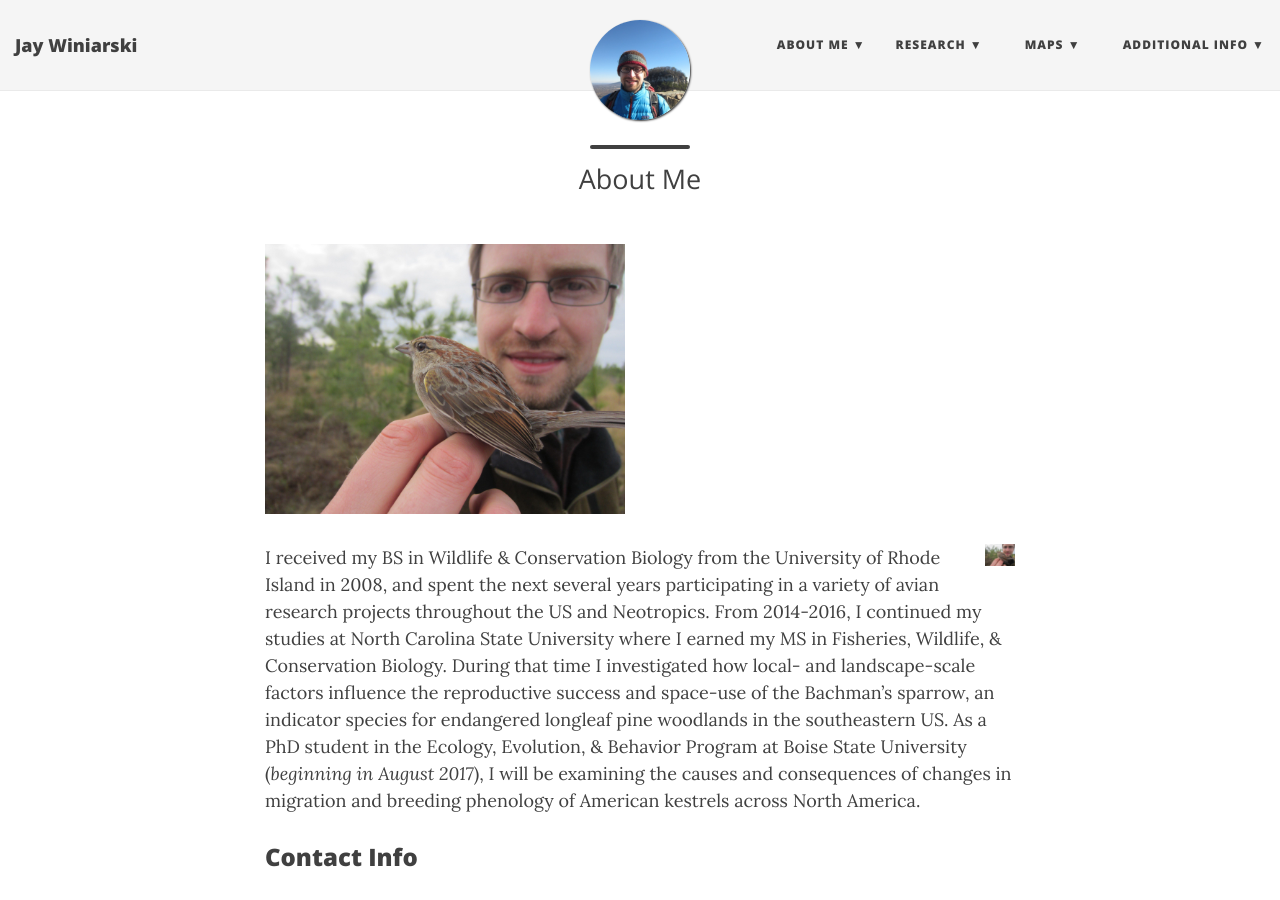
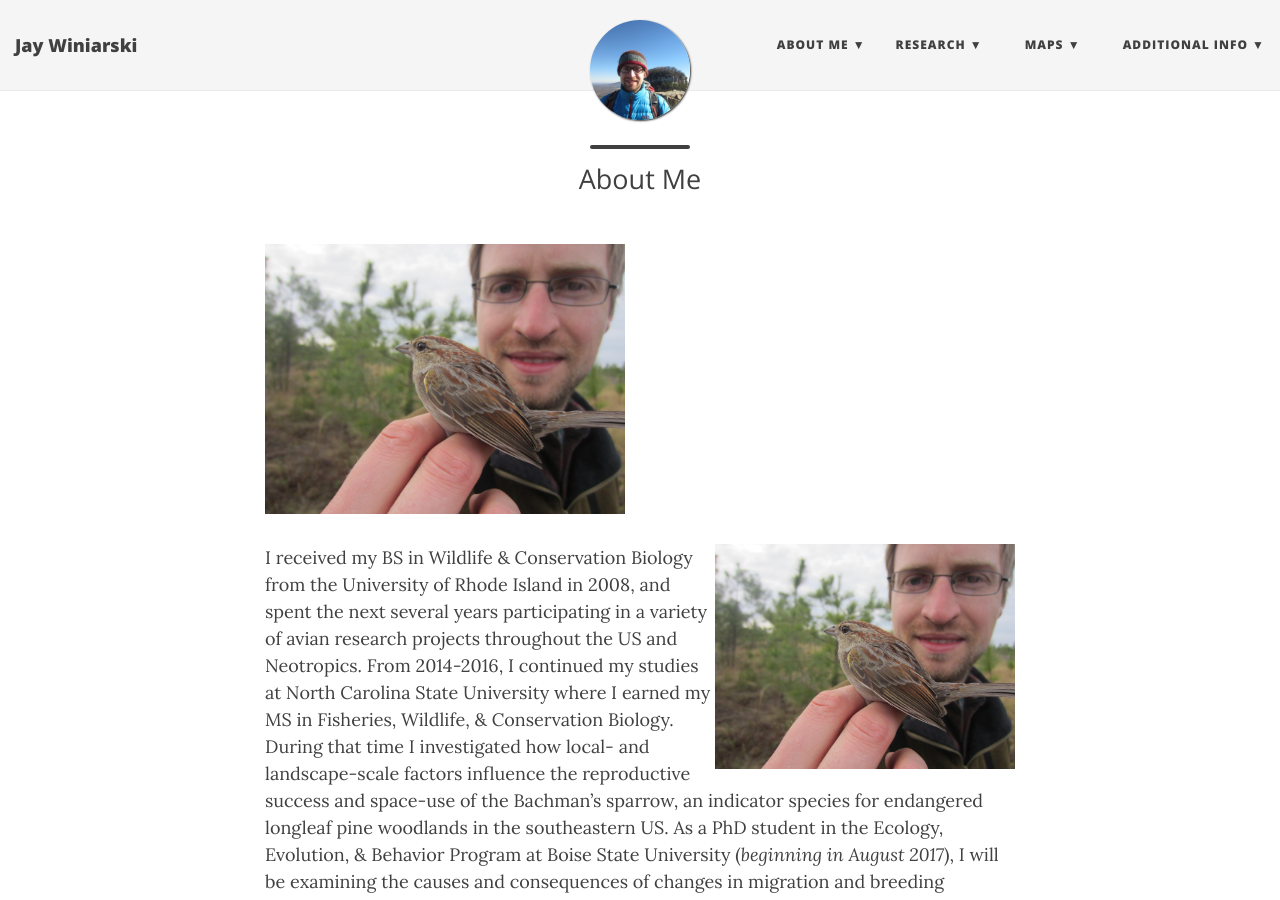
Before and after one commit to jaymwin/jaymwin.github.io, a Jekyll site: the page built from aboutme.md, in a window 1280 px wide and 900 px high. Built offline with Jekyll 4.4.1, drawn with Linux system fonts in a browser that asks for light colours; nearby versions of some CDN libraries.

Commit message:
Update aboutme.md

```diff
--- a/aboutme.md
+++ b/aboutme.md
@@ -6,7 +6,7 @@ subtitle: "About Me"
 
 ![](/img/jay_photo_2.jpg){:width="360px"}
 
-<img align="right" src="/img/jay_photo_2.jpg" width="30">
+<img align="right" src="/img/jay_photo_2.jpg" width="300">
 
 I received my BS in Wildlife & Conservation Biology from the University of Rhode Island in 2008, and spent the next several years participating in a variety of avian research projects throughout the US and Neotropics. From 2014-2016, I continued my studies at North Carolina State University where I earned my MS in Fisheries, Wildlife, & Conservation Biology. During that time I investigated how local- and landscape-scale factors influence the reproductive success and space-use of the Bachman’s sparrow, an indicator species for endangered longleaf pine woodlands in the southeastern US. As a PhD student in the Ecology, Evolution, & Behavior Program at Boise State University (*beginning in August 2017*), I will be examining the causes and consequences of changes in migration and breeding phenology of American kestrels across North America.
 
```
